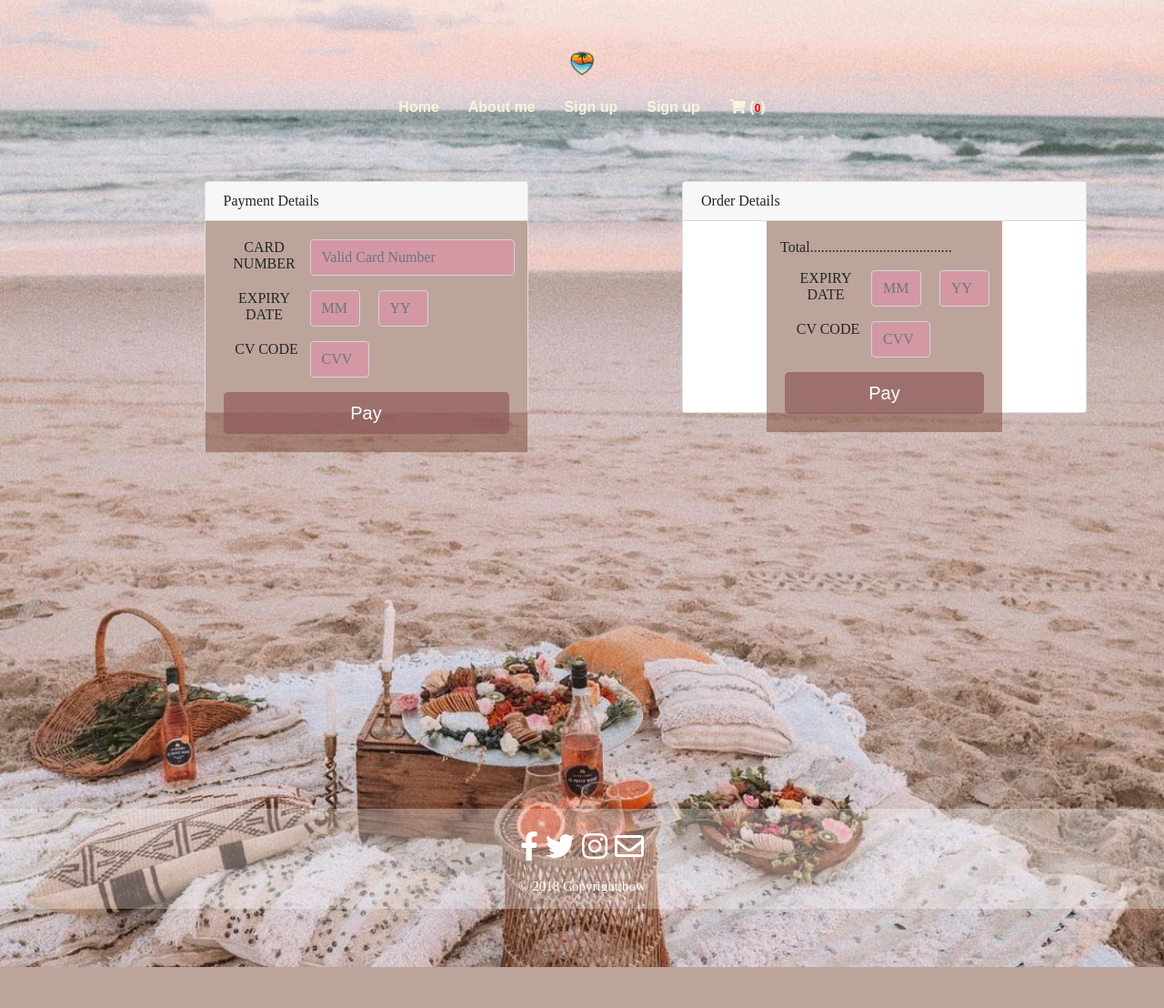
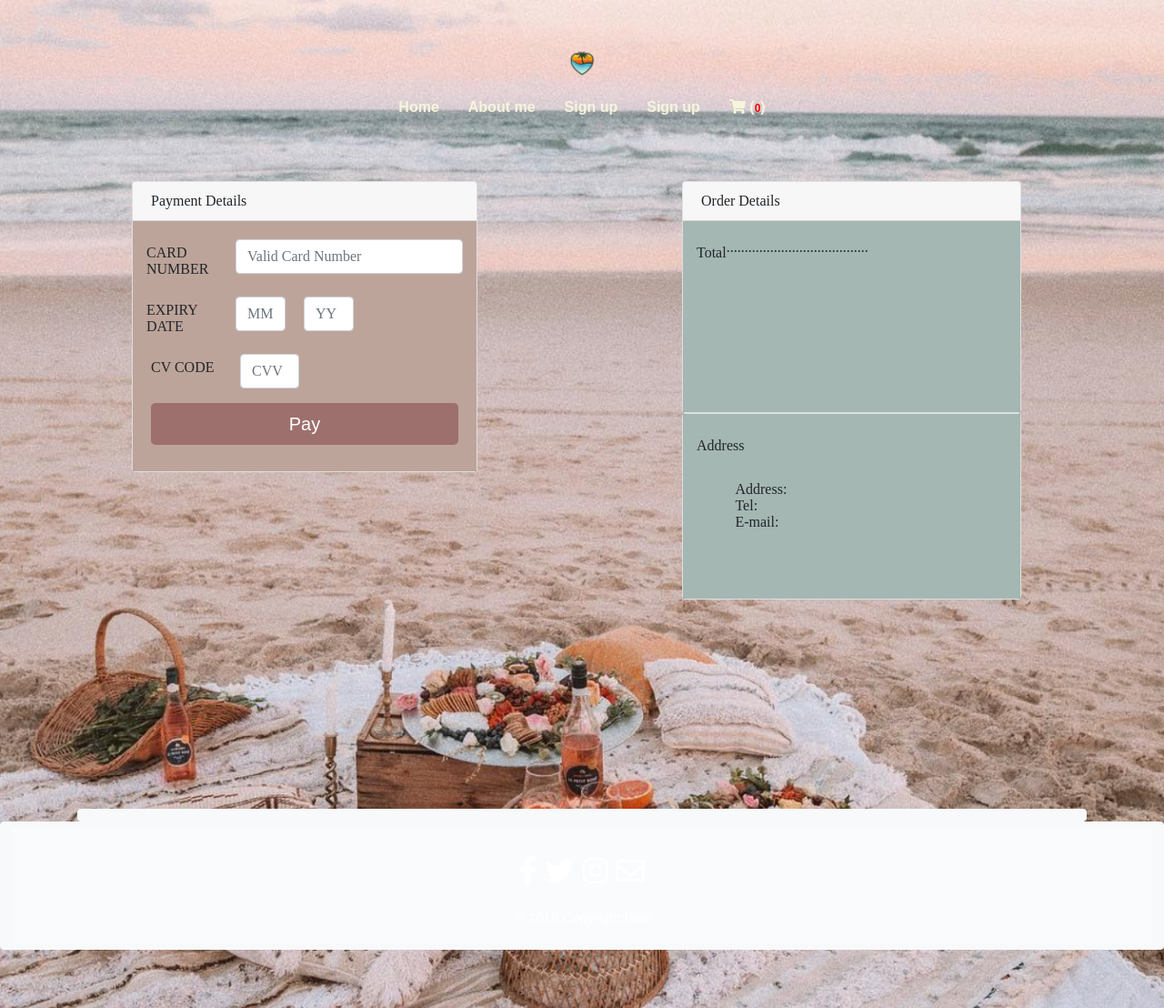
Before and after one commit to maneeporn/project, a PHP site: page /payment.php in a window 1280 px wide. Shown: the whole page at 91% size. Before the commit the page ends 1063 px from the top, so only its background shows below. Run offline with PHP 8.4, Linux system fonts and the light colour scheme; data that the repository does not hold is empty; some libraries are stand-ins or nearby versions.

Commit message:
no message

```diff
--- a/cart_modal.php
+++ b/cart_modal.php
@@ -18,7 +18,7 @@
             </div>
         </div>
         <div class="modal-footer">
-            <button type="button" class="btn btn-light">Check out</button>
+            <a href="order"<button type="button" class="btn btn-light">Check out</button>
             <button type="button" class="clear-cart btn btn-light">Clear Cart</button>
             <button type="button" class="btn btn-light" data-dismiss="modal">Close</button>
         </div>
--- a/login.php
+++ b/login.php
@@ -11,13 +11,13 @@
 					<div class="input-group form-group">
 						<div class="input-group-prepend">
 							<span class="input-group-text"><i class="fas fa-user"></i></span>
-							<input type="text" class="form-control" placeholder="username" name="username">
+							<input type="text" class="form-control login" placeholder="username" name="username">
 						</div>
                     </div>
 					<div class="input-group form-group">
 						<div class="input-group-prepend">
 							<span class="input-group-text"><i class="fas fa-key"></i></span>
-							<input type="password" class="form-control" placeholder="password" name="password">
+							<input type="password" class="form-control login" placeholder="password" name="password">
 						</div>
 					</div>
 					<div class="input-group">
--- a/main.css
+++ b/main.css
@@ -37,7 +37,10 @@ font-family: Arial, Helvetica, sans-serif;
 text-align: center;
 margin: auto;
 }
-
+label{
+padding-bottom: 5px;
+padding-top: 6px;
+}
 a	{
 color: #F5F5DC;
 text-decoration:none;
@@ -187,10 +190,11 @@ font-size: 12px;
 padding-bottom: 15px;
 color: rgb(119, 14, 40);
 }
-.form-control{
-	height: 40px;
-	background: #de92a9ad;
-	color: white;
+.form-control.size{
+width: 261px;
+}
+.form-control.login{
+width: 250px;
 }
 .update{
 width: 500px;
@@ -243,7 +247,8 @@ margin: auto;
 margin-left: 1%;
 }
 .card.mb-3{
-margin: auto
+margin: auto;
+height: unset;
 }
 .col-12.addmin{
 font-size: 20px;
@@ -283,14 +288,13 @@ color: saddlebrown;
 height: 40px;
 }
 .cvv{
-	width: 100px;
+width: 98px;
+text-align: left;
 }
 .cvvv{
 width: 95px;
 }
-.form-control{
-	width: 225px;
-}
+
 #expityMonth.form-control{
 width: 55px;
 }
@@ -378,3 +382,63 @@ top: -5px;
 #cart_alert p {
 font-size: 12px;
 }
+.addressh3{
+color: black;
+margin: auto;
+text-align: center;
+padding-top: 20px;
+padding-bottom: 10px;
+}
+.card-body.address{
+margin: auto;
+height: 350px;
+}
+.card.address{
+margin: auto;
+height: 508px;
+width: 541px;
+}
+.form-group.address{
+text-align: left;
+font-size: 16px;
+}
+.card.payment{
+height: 320px;
+width: 380px;
+}
+.card-body.payment{
+height: 300px;
+width: 378px;
+}
+.form-control.payment{
+width: 250px;
+}
+label.address{
+text-align: left;
+margin-top: 30px;
+}
+.form-row.header{
+height: 10px;
+}
+.d-flex.justify-content-center.h-100.payment{
+margin: auto;
+width: 500px;
+margin-left: 0px;
+}
+.card.orders{
+width: 373px;
+margin-right: 50px;
+}
+.card.shipping{
+width: 373px;
+margin-right: 50px;
+height: 205px;
+}
+.card-body.orders{
+width: 371px;
+background: #093c315e;
+}
+.card-body.shipping{
+width: 371px;
+background: #093c315e;
+}
--- a/payment.php
+++ b/payment.php
@@ -1,29 +1,41 @@
 <?php   include "header.php";
         include "config.php";
+        $fname=$_POST['fname'];
+        $lname=$_POST['lname'];
+        $address=$_POST['address'];
+        $phone=$_POST['phone'];
+        $email=$_POST['email'];
+
+        $_SESSION['fname']=$fname;
+        $_SESSION['lname']=$lname;
+        $_SESSION['address']=$address;
+        $_SESSION['phone']=$phone;
+        $_SESSION['email']=$email;
+
 ?>
 <div class="container">
     <div class="content">
         <div class="row">
             <div class="col-7">
-                <div class="d-flex justify-content-center h-100">
-                    <div class="card">
+                <div class="d-flex justify-content-center h-100 payment">
+                    <div class="card payment">
                         <div class="card-header">
                             <h3>Payment Details</h3>
                         </div>
-                        <div class="card-body">
+                        <div class="card-body payment">
                             <form>
                                 <div class="input-group form-group">
                                     <div class="input-group-prepend">
                                         <div class="form-row">
-                                            <label class="cvv">CARD NUMBER</label>
-                                            <input type="text" class="form-control" placeholder="Valid Card Number">
+                                            <label class="cvv"> CARD NUMBER</label>
+                                            <input type="text" class="form-control payment" placeholder="Valid Card Number">
                                         </div>
                                     </div>
                                 </div>
                                 <div class="input-group form-group">
                                     <div class="input-group-prepend">
                                         <div class="form-row">
-                                            <label class="cvv">EXPIRY DATE</label>
+                                            <label class="cvv"> EXPIRY DATE</label>
                                             <input type="text" class="form-control" id="expityMonth" placeholder="MM" required />
                                             <input type="text" class="form-control" id="expityYear" placeholder="YY" required />
                                         </div>
@@ -31,7 +43,7 @@
                                 </div>
                                 <div class="input-group form-group">
                                     <div class="input-group-prepend">
-                                        <label class="cvvv">CV CODE</label>
+                                        <label class="cvv">CV CODE</label>
                                         <input type="password" class="form-control" id="cvCode" placeholder="CVV" required />
                                     </div>
                                 </div>
@@ -42,7 +54,7 @@
                 </div>
             </div>
             <div class="col-5">
-            <div class="card">
+            <div class="card orders">
                 <div class="card-header">
                     <h3>Order Details</h3>
                 </div>
@@ -56,22 +68,22 @@
                                 </div>
                             </div>
                         </div>
+                    </form>
+                </div>
+            </div>
+            <div class="card shipping">
+                <div class="card-body shipping">
+                    <form>
                         <div class="input-group form-group">
                             <div class="input-group-prepend">
                                 <div class="form-row">
-                                    <label class="cvv">EXPIRY DATE</label>
-                                    <input type="text" class="form-control" id="expityMonth" placeholder="MM" required />
-                                    <input type="text" class="form-control" id="expityYear" placeholder="YY" required />
+                                    <label>Address </label>
+                                </div>
+                                <div class="form-row header">
+                                    <label class="address"><?php echo $fname." ".$lname."<br>Address:".$address."<br>Tel:".$phone."<br>E-mail:".$email;?></label>
                                 </div>
                             </div>
                         </div>
-                        <div class="input-group form-group">
-                            <div class="input-group-prepend">
-                                <label class="cvvv">CV CODE</label>
-                                <input type="password" class="form-control" id="cvCode" placeholder="CVV" required />
-                            </div>
-                        </div>
-                        <a href="order_submit.php" class="btn btn-success btn-lg btn-block" role="button">Pay</a>
                     </form>
                 </div>
             </div>
--- a/show_data_product.php
+++ b/show_data_product.php
@@ -7,10 +7,6 @@
     if (!$result)
     {
         die ("Could not successfully run the query $userquery".mysqli_error($connect));
-    }
-    if (mysqli_num_rows($result) == 0)
-    {
-        echo "No records were found with query $userquery";
     }
     else
     {
--- a/update_product_submit.php
+++ b/update_product_submit.php
@@ -33,7 +33,7 @@
 	}
 	else
 	{
-        header("Location:show_data_product.php");
+		header("Location:show_data_product.php");
 	}
 
 ?>
```
Also changed, not shown: add_product_submit.php (+7 -15 lines), order.php (+10 -7 lines), order_submit.php (+10 -0 lines), product.php (+10 -8 lines), update_product.php (+25 -29 lines). Lines whose indentation alone changed are shown as unchanged.
